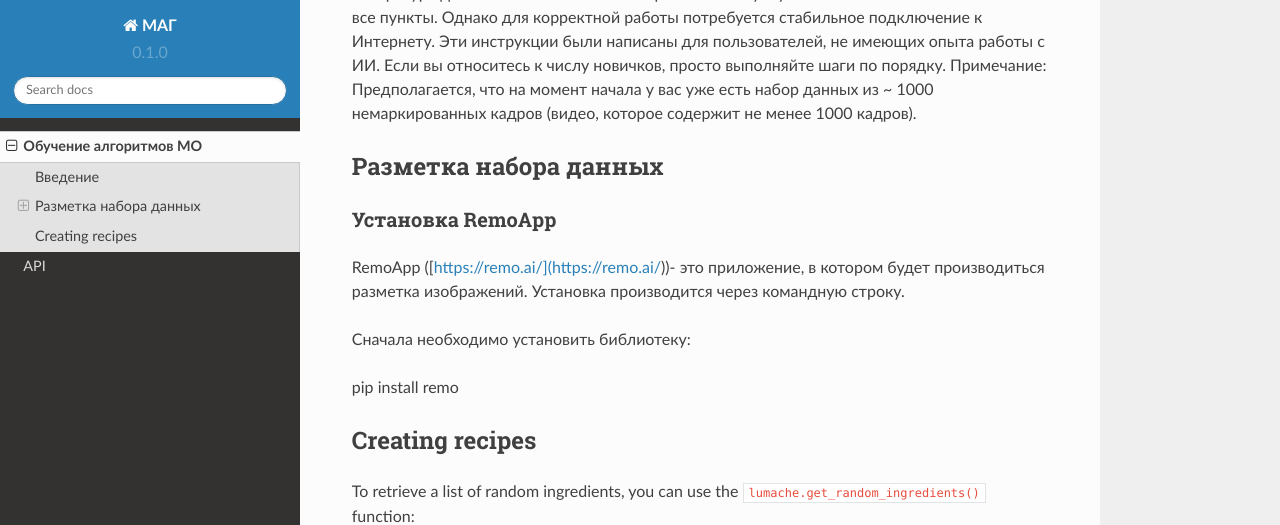
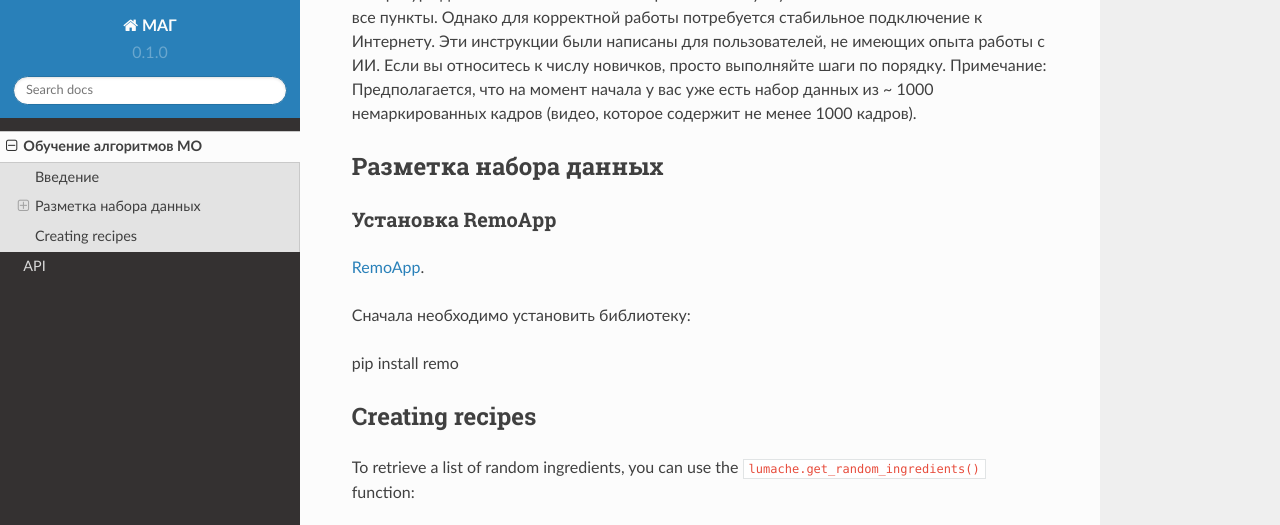
Before and after one commit to Zenkin/mag_tutorial, a Sphinx documentation site: the page built from docs/source/usage.rst, in a window 1280 px wide and 900 px high, scrolled down 306 px, cut to the strip 0-525 px from the top of the window. Built offline with Sphinx 7.4.7 and the Read the Docs theme 2.0.0, drawn with Linux system fonts in a browser that asks for light colours; part of the change alters nothing that is shown.

Commit message:
Update usage.rst

```diff
--- a/docs/source/usage.rst
+++ b/docs/source/usage.rst
@@ -14,8 +14,9 @@
 Установка RemoApp
 ~~~~~~~~~~~~~~~~~~
 
-RemoApp ([https://remo.ai/](https://remo.ai/))- это приложение, в котором будет производиться разметка изображений. Установка производится через командную строку.
+RemoApp_.
 
+.. _RemoApp: https://remo.ai - это приложение, в котором будет производиться разметка изображений. Установка производится через командную строку.
 Сначала необходимо установить библиотеку:
 
 pip install remo
```
